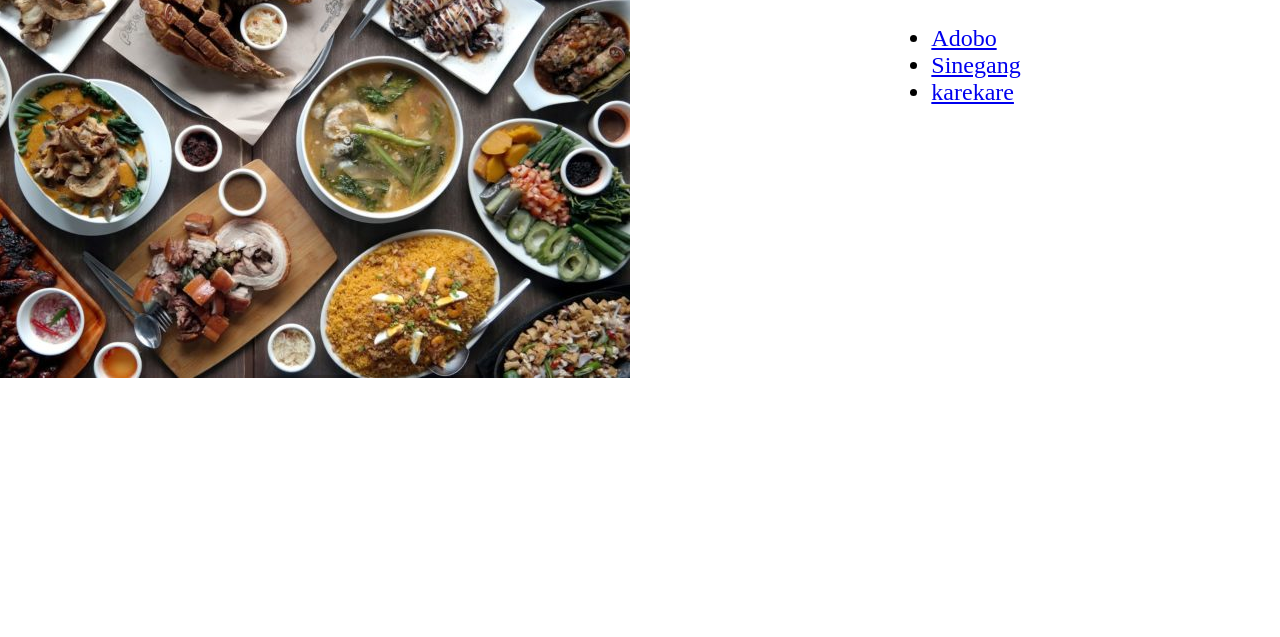
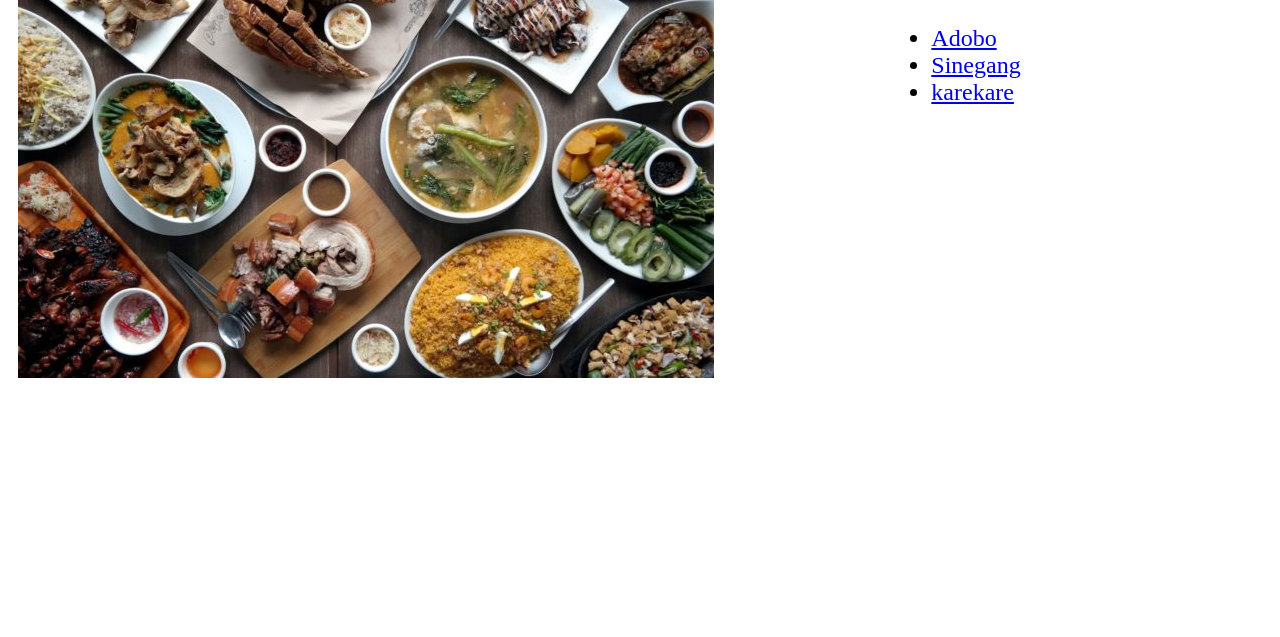
Before and after one commit to Drey589/odin-recipes, a plain HTML site: page index.html in a window 1280 px wide. Shown: the part 163-800 px from the top of the page. Drawn offline with Linux system fonts and the light colour scheme.

Commit message:
bug fixed

```diff
--- a/index.html
+++ b/index.html
@@ -38,12 +38,13 @@
   margin: 0 auto;
   font-size: x-large;
 }
+
     </style>
 <body>
     <h1 style="text-align: center;">Philipines Recipes</h1>
     <div class="row">
     <div class="column">
-    <img src="images/cover-696x451.jpg" alt="Philipine Foods" style="float: right;">
+    <img src="images/cover-696x451.jpg" alt="Philipine Foods" class="cover">
     </div>
     <div class="column">
     <h1 style="text-align: center;">Filipino Recipes to try out</h1>
```
Also changed, not shown: recipes/sinegang.html (+1 -1 lines).
